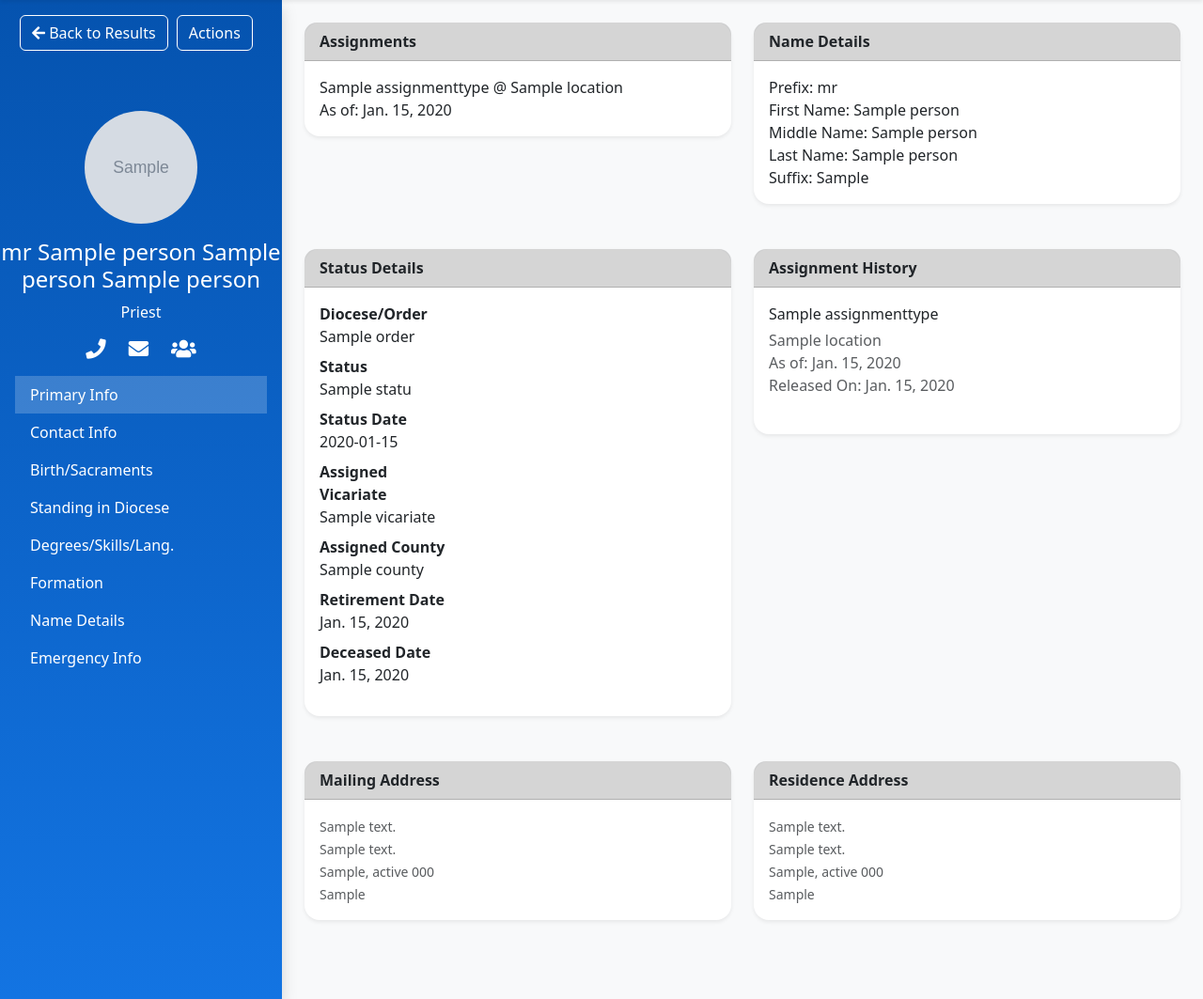
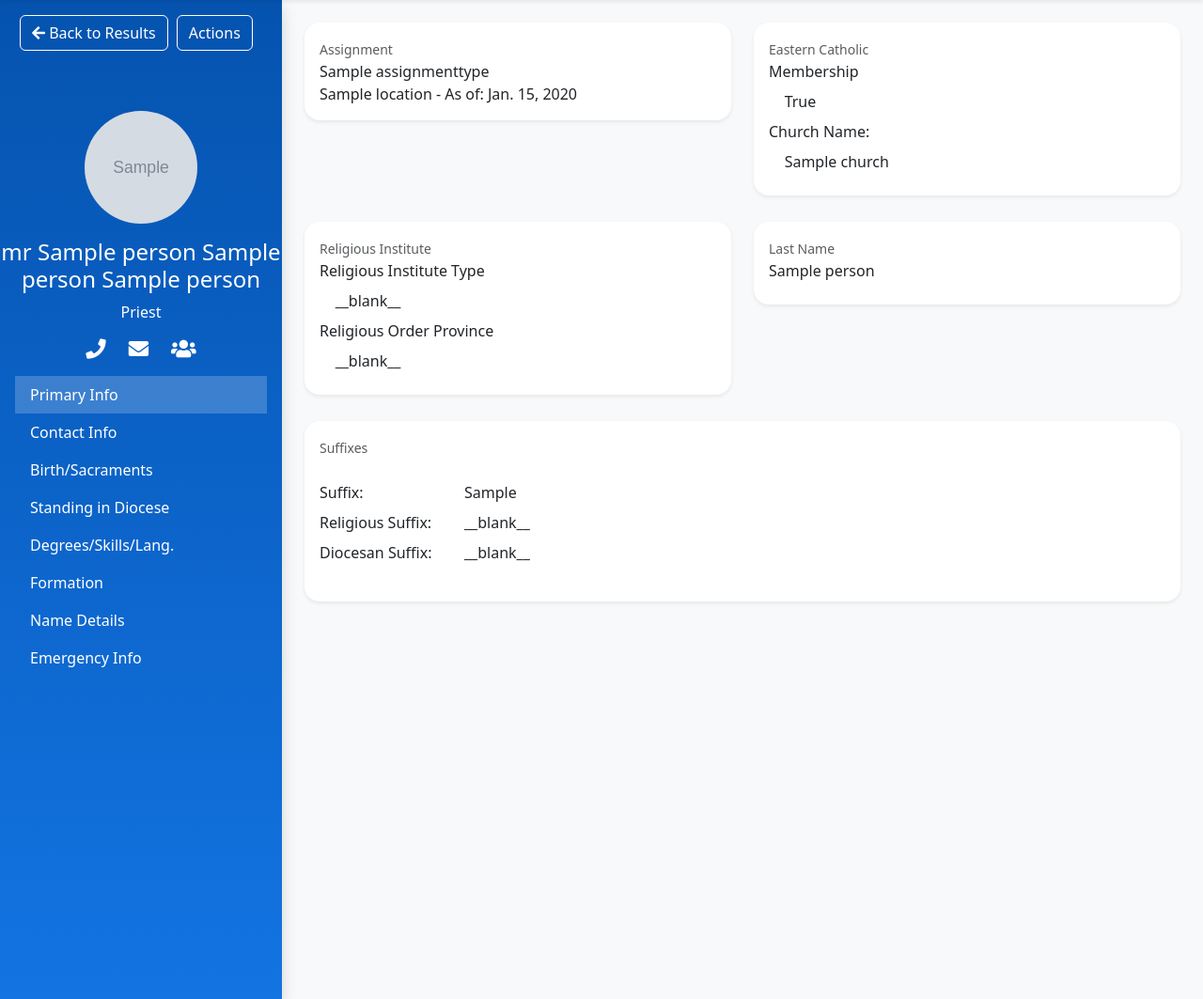
Before and after one commit to rcdoc-org/CryptaService-Crypta, a Django app: page /demo/details-page/person/1/ in a window 1280 px wide. Shown: the part 56-1119 px from the top of the page at 94% size. Run offline with Django 5.2, Linux system fonts and the light colour scheme; a user stored in the database is signed in; tables that the repository leaves empty hold one stand-in row (values such as "Sample post"); grey boxes marked "Sample" are stand-in pictures.

Commit message:
Started changes to details page to match categories.

```diff
--- a/backend/api/templates/details_page.html
+++ b/backend/api/templates/details_page.html
@@ -142,7 +142,7 @@
             <a class="nav-link" href="#" data-target="contact-info">Contact Info</a>
             <a class="nav-link" href="#" data-target="birth-info">Birth/Sacraments</a>
             <a class="nav-link" href="#" data-target="standing-info">Standing in Diocese</a>
-            <a class="nav-link" href="#" data-target="degrees-info">Degrees/Skills/Lang.</a>
+            <a class="nav-link" href="#" data-target="degree-info">Degrees/Skills/Lang.</a>
             <a class="nav-link" href="#" data-target="formation-info">Formation</a>
             <a class="nav-link" href="#" data-target="name-info">Name Details</a>
             <a class="nav-link" href="#" data-target="emergency-info">Emergency Info</a>
@@ -163,29 +163,24 @@
         <main class="col-md-8 p-4 bg-light">
           <!-- PRIMARY INFO -->
            <div id="primary-info" class="detail-section">
-            <!-- assignments & name details-->
-            <div class="row mb-4">
+            <div class="row mb-1">
               <div class="col">
                 <div class="card mb-4 border-0 rounded-4 shadow-sm">
-                  <div class="card-header d-flex justify-content-between align-items-center">
-                    <span><strong>Assignments</strong></span>
-                  </div>
-                  <div class="card-body d-flex align-items-center">
+                  <div class="card-body">
+                    <small class="text-muted">Assignment</small>
                     <div>
                       {% for assignment in object.assignments %}
-                          {# make sure you select_related both the location and the assignment-type in your view #}
                         {% if assignment.date_released != 'None' %}
                           <span>
-                              {{ assignment.lkp_assignmentType_id.title }}
-                              @
-                              {{ assignment.lkp_location_id.name }} <br>
-                              As of: {{ assignment.date_assigned }}
-                            </span><br>
+                            {{ assignment.lkp_assignmentType_id.title }}<br>
+                            {{ assignment.lkp_location_id.name }}
+                            - As of: {{ assignment.date_assigned }}
+                          </span>
                         {% else %}
-                            <em>No active assignments.</em>
+                          <span>No active assignments</span>
                         {% endif %}
                       {% empty %}
-                          <em>No assignments found.</em>
+                        <span>No assignments found</span>
                       {% endfor %}
                     </div>
                   </div>
@@ -193,169 +188,56 @@
               </div>
               <div class="col">
                 <div class="card mb-4 border-0 rounded-4 shadow-sm">
-                  <div class="card-header d-flex justify-content-between align-items-center">
-                    <span><strong>Name Details</strong></span>
-                  </div>
-                  <div class="card-body d-flex align-items-center">
-                    <span>
-                      {% if object.prefix != 'nan' %}
-                        Prefix: {{ object.prefix }}<br>
+                  <div class="card-body">
+                    <small class="text-muted">Eastern Catholic</small>
+                    <div class="row">
+                      <dd>Membership</dd>
+                      <dd>&nbsp&nbsp&nbsp {{ object.person_details.is_easternCatholicChurchMember }}</dd>
+                      {% if object.person_details.is_easternCatholicChurchMember %}
+                        <dd>Church Name:</dd>
+                        <dd>&nbsp&nbsp&nbsp {{ object.person_details.lkp_easternChurch_id.name }}</dd>
                       {% endif %}
-                      First Name: {{ object.name_first }}<br>
-                      {% if object.name_middle != 'nan' %}
-                        Middle Name: {{ object.name_middle }}<br>
-                      {% endif %}
-                      Last Name: {{ object.name_last }}<br>
-                      {% if object.suffix != 'nan' %}
-                        Suffix: {{ object.suffix }}<br>
-                      {% endif %}
-                    </span>
                     </div>
                   </div>
                 </div>
               </div>
-
-            <!-- status details & Assignment History -->
-            <div class="row mb-4">
+            </div>
+            <div class="row mb-1">
               <div class="col">
                 <div class="card mb-4 border-0 rounded-4 shadow-sm">
-                  <div class="card-header d-flex justify-content-between align-items-center">
-                    <span><strong>Status Details</strong></span>
-                  </div>
                   <div class="card-body">
-                    {% if object.personType == 'priest' %}
-                      <dl>
-                        {% if object.priest_detail_set.diocesanReligious %}
-                          <dt class="col-sm-4">Diocesan/Religious</dt>
-                          <dd class="col-sm-8">{{ object.priest_detail_set.diocesanReligious }}</dd>
-                        {% endif %}
-
-                        {% if object.priest_detail_set.first.lkp_dioceseOrder_id.name != 'nan' %}
-                          <dt class="col-sm-4">Diocese/Order</dt>
-                          <dd class="col-sm-8">{{ object.priest_detail_set.first.lkp_dioceseOrder_id.name }}</dd>
-                        {% endif %}
-
-                        <dt class="col-sm-4">Status</dt>
-                        {% if object.person_status_set.first.lkp_status_id.name %}
-                          <dd class="col-sm-8">{{ object.person_status_set.last.lkp_status_id.name }}</dd>
-                        {% else %}
-                          <dd class="col-sm-8">Unknown</dd>
-                        {% endif %}
-
-                        <dt class="col-sm-4">Status Date</dt>
-                        {% if object.person_status_set.first.date_assigned %}
-                          <dd class="col-sm-8">{{ object.person_status_set.last.date_assigned|date:"Y-m-d" }}</dd>
-                        {% else %}
-                          <dd class="col-sm-8">Unknown</dd>
-                        {% endif %}
-
-                        <dt class="col-sm-4">Assigned Vicariate</dt>
-                        <dd class="col-sm-8">{{ object.assignment_set.first.lkp_location_id.lkp_vicariate_id.name }}</dd>
-
-                        <dt class="col-sm-4">Assigned County</dt>
-                        <dd class="col-sm-8">{{ object.assignment_set.first.lkp_location_id.lkp_county_id.name }}</dd>
-
-                        {% if object.date_retired %}
-                          <dt class="col-sm-4">Retirement Date</dt>
-                          <dd class="col-sm-8">{{ object.date_retired }}</dd>
-                        {% endif %}
-
-                        {% if object.date_deceased %}
-                          <dt class="col-sm-4">Deceased Date</dt>
-                          <dd class="col-sm-8">{{ object.date_deceased }}</dd>
-                        {% endif %}
-                        {# add more fields as needed #}
-                      </dl>
-                    {% elif object.personType == 'deacon' %}
-
-                    {% elif object.personType == 'lay' %}
-                      <dl class="row">
-                        <dt class="col-sm-4">Employee ID</dt>
-                        <dd class="col-sm-8">Unknown</dd>
-
-                        <dt class="col-sm-4">Position</dt>
-                        <dd class="col-sm-8">Technology Manager</dd>
-
-                        <dt class="col-sm-4">Business Title</dt>
-                        <dd class="col-sm-8">Miracle Worker</dd>
-
-                        <dt class="col-sm-4">Job Profile</dt>
-                        <dd class="col-sm-8">Unknown</dd>
-
-                        <dt class="col-sm-4">Employee Type</dt>
-                        <dd class="col-sm-8">Excempt</dd>
-
-                        <dt class="col-sm-4">Management Level</dt>
-                        <dd class="col-sm-8">Tier 2 Manager</dd>
-                        {# add more fields as needed #}
-                      </dl>
-                    {% endif %}
+                    <small class="text-muted">Religious Institute</small>
+                    <dd>Religious Institute Type</dd>
+                    <dd>&nbsp&nbsp&nbsp {{ object.person_details.religiousInstituteType }}</dd>
+                    <dd>Religious Order Province</dd>
+                    <dd>&nbsp&nbsp&nbsp {{ object.person_details.religiousOrderProvince }}</dd>
                   </div>
                 </div>
               </div>
               <div class="col">
                 <div class="card mb-4 border-0 rounded-4 shadow-sm">
-                  <div class="card-header">
-                    <span><strong>Assignment History</strong></span>
-                  </div>
                   <div class="card-body">
-                    {% for assignment in object.assignments %}
-                      <p class="mb-1">{{ assignment.lkp_assignmentType_id.title }}</p>
-                      <span class="text-muted">
-                        {{ assignment.lkp_location_id.name }}<br>
-                        As of: {{ assignment.date_assigned }}
-                        {% if assignment.date_released %}
-                          <br>Released On: {{ assignment.date_released }}
-                        {% endif %}
-                      </span><br><br>
-                    {% endfor %}
+                    <small class="text-muted">Last Name</small>
+                    <dd> {{ object.name_last }} </dd>
                   </div>
                 </div>
               </div>
             </div>
-
-            <!-- Address information -->
-            <div class="row mb-4">
-              <!-- LEFT half -->
+            <div class="row mb-1">
               <div class="col">
-                <!-- Person -->
-                {% if object.lkp_mailing_id %}
                 <div class="card mb-4 border-0 rounded-4 shadow-sm">
-                    <div class="card-header d-flex justify-content-between align-items-center">
-                      <span><strong>Mailing Address</strong></span>
-                    </div>
                   <div class="card-body">
-                      <small class="text-muted">{{ object.lkp_mailing_id.address1 }}</small><br>
-                      {% if object.lkp_mailing_id.address2 != 'nan' %}
-                        <small class="text-muted">{{ object.lkp_mailing_id.address2 }}</small><br>
-                      {% endif %}
-                      <small class="text-muted">{{ object.lkp_mailing_id.city }}, {{ object.lkp_mailing_id.state }} {{ object.lkp_mailing_id.zip_code }}</small><br>
-                      {% if object.lkp_mailing_id.country != 'nan' %}
-                        <small class="text-muted">{{ object.lkp_mailing_id.country }}</small><br>
-                      {% endif %}
+                    <small class="text-muted">Suffixes</small><br><br>
+                    <dl class="row">
+                      <dd class="col-sm-2">Suffix:</dd>
+                      <dd class="col-sm-10">{{ object.suffix }}</dd>
+                      <dd class="col-sm-2">Religious Suffix:</dd>
+                      <dd class="col-sm-10">{{ object.person_details.religiousSuffix  }}</dd>
+                      <dd class="col-sm-2">Diocesan Suffix:</dd>
+                      <dd class="col-sm-10">{{  object.person_details.diocesanSuffix  }}</dd>
+                    </dl>
                   </div>
                 </div>
-                {% endif %}
-              </div>
-              <div class="col">
-                {% if object.lkp_residence_id %}
-                  <div class="card mb-4 border-0 rounded-4 shadow-sm">
-                    <div class="card-header">
-                      <span><strong>Residence Address</strong></span>
-                    </div>
-                    <div class="card-body">
-                      {% comment %} <strong>{{ object.lkp_residence_id.friendlyName }} </strong><br> {% endcomment %}
-                      <small class="text-muted">{{ object.lkp_residence_id.address1 }}</small><br>
-                      {% if object.lkp_residence_id.address2 != 'nan' %}
-                        <small class="text-muted">{{ object.lkp_residence_id.address2 }}</small><br>
-                      {% endif %}
-                      <small class="text-muted">{{ object.lkp_residence_id.city }}, {{ object.lkp_residence_id.state }} {{ object.lkp_residence_id.zip_code }}</small><br>
-                      {% if object.lkp_residence_id.country != 'nan' %}
-                        <small class="text-muted">{{ object.lkp_residence_id.country }}</small><br>
-                      {% endif %}
-                    </div>
-                  </div>
-                {% endif %}
               </div>
             </div>
            </div>
@@ -368,53 +250,79 @@
            <div id="birth-info" class="detail-section d-none">
 
            </div>
-          <!-- BAPTISM INFO -->
-          <div id="baptism-info" class="detail-section d-none">
+          <!-- STANDING INFO -->
+           <div id="standing-info" class="detail-section d-none">
 
            </div>
-          <!-- PRIEST DETAILS -->
-          <div id="priest-info" class="detail-section d-none">
-            <!-- top cards -->
+          <!-- DEGREE INFO -->
+           <div id="degree-info" class="detail-section d-none">
+
+           </div>
+
+          <!-- FORMATION INFO -->
+           <div id="formation-info" class="detail-section d-none">
+
+           </div>
+
+          <!-- NAME INFO -->
+           <div id="name-info" class="detail-section d-none">
             <div class="row mb-1">
               <div class="col">
                 <div class="card mb-4 border-0 rounded-4 shadow-sm">
-                <div class="card-body d-flex align-items-center">
-                  <i class="fas fa-map-marker-alt me-2"></i>
-                  <div>
-                    <small class="text-muted">Baptism Location</small><br>
-                    {% if object.person_details.lkp_placeOfBaptism_id %}
-                      <strong>
-                        {{ object.person_details.lkp_placeOfBaptism_id.lkp_physicalAddress_id.address1 }}<br>
-                        {{ object.person_details.lkp_placeOfBaptism_id.lkp_physicalAddress_id.city }},
-                        {{ object.person_details.lkp_placeOfBaptism_id.lkp_physicalAddress_id.state}}
-                        {{ object.person_details.lkp_placeOfBaptism_id.lkp_physicalAddress_id.zip_code }}<br>
-                        {{ object.person_details.lkp_placeOfBaptism_id.lkp_physicalAddress_id.country }}
-                      </strong>
-                    {% else %}
-                      <strong>
-                        Not Recorded
-                      </strong>
-                    {% endif %}
-                  </div>
+                  <div class="card-body">
+                    <small class="text-muted">Prefix</small>
+                    <dd> {{object.prefix}} </dd>
                   </div>
                 </div>
               </div>
               <div class="col">
                 <div class="card mb-4 border-0 rounded-4 shadow-sm">
-                <div class="card-body d-flex align-items-center">
-                  <i class="fas fa-user me-2"></i>
-                  <div>
-                    <small class="text-muted">Birth Location</small><br>
-                    <strong>{{object.person_details.birth_city}},
-                      {{object.person_details.birth_state }} in
-                      {{ object.person_details.birth_country }}
-                    </strong>
+                  <div class="card-body">
+                    <small class="text-muted">First Name</small>
+                    <dd> {{ object.name_first }} </dd>
+                  </div>
+                </div>
+              </div>
+            </div>
+            <div class="row mb-1">
+              <div class="col">
+                <div class="card mb-4 border-0 rounded-4 shadow-sm">
+                  <div class="card-body">
+                    <small class="text-muted">Middle Name</small>
+                    <dd> {{object.name_middle}} </dd>
+                  </div>
+                </div>
+              </div>
+              <div class="col">
+                <div class="card mb-4 border-0 rounded-4 shadow-sm">
+                  <div class="card-body">
+                    <small class="text-muted">Last Name</small>
+                    <dd> {{ object.name_last }} </dd>
+                  </div>
+                </div>
+              </div>
+            </div>
+            <div class="row mb-1">
+              <div class="col">
+                <div class="card mb-4 border-0 rounded-4 shadow-sm">
+                  <div class="card-body">
+                    <small class="text-muted">Suffixes</small><br><br>
+                    <dl class="row">
+                      <dd class="col-sm-2">Suffix:</dd>
+                      <dd class="col-sm-10">{{ object.suffix }}</dd>
+                      <dd class="col-sm-2">Religious Suffix:</dd>
+                      <dd class="col-sm-10">{{ object.person_details.religiousSuffix  }}</dd>
+                      <dd class="col-sm-2">Diocesan Suffix:</dd>
+                      <dd class="col-sm-10">{{  object.person_details.diocesanSuffix  }}</dd>
+                    </dl>
                   </div>
                 </div>
               </div>
             </div>
            </div>
 
+          <!-- EMERGENCY INFO -->
+           <div id="emergency-info" class="detail-section d-none">
             <!-- job details -->
            <div class="card mb-4 border-0 rounded-4 shadow-sm">
             <div class="card-body">
@@ -576,12 +484,18 @@
             </div>
           </div>
            </div>
+
+
+        </div>
           <!-- DEACON DETAILS -->
            <div id="deacon-info" class="detail-section d-none">
 
            </div>
           <!-- LAY DETAILS  -->
         </main>
+
+
+
       {% elif base == 'location' %}
         <main class="col-md-8 p-4 bg-light">
           <!--PRIMARY INFO -->
```
Lines whose indentation alone changed are shown as unchanged.
